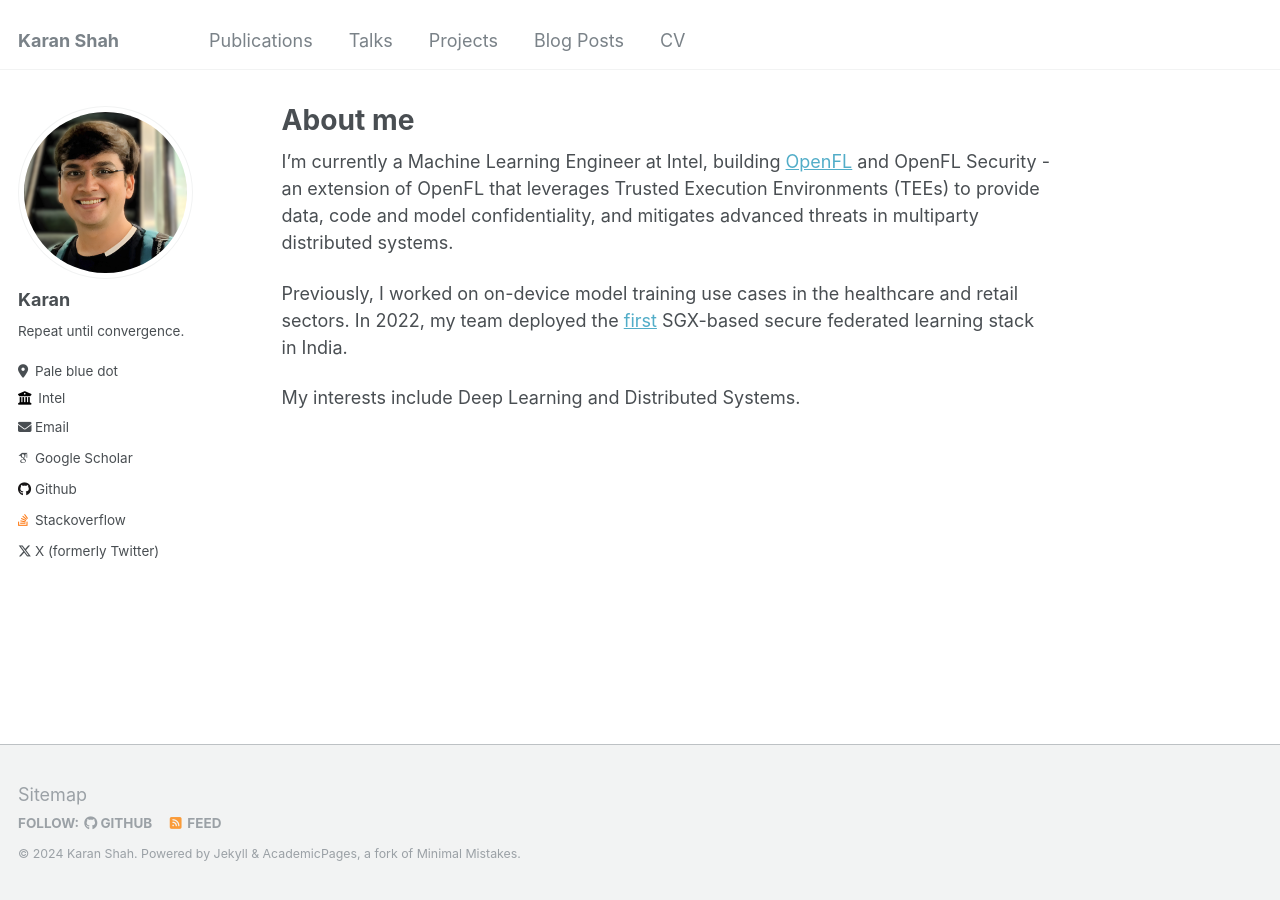
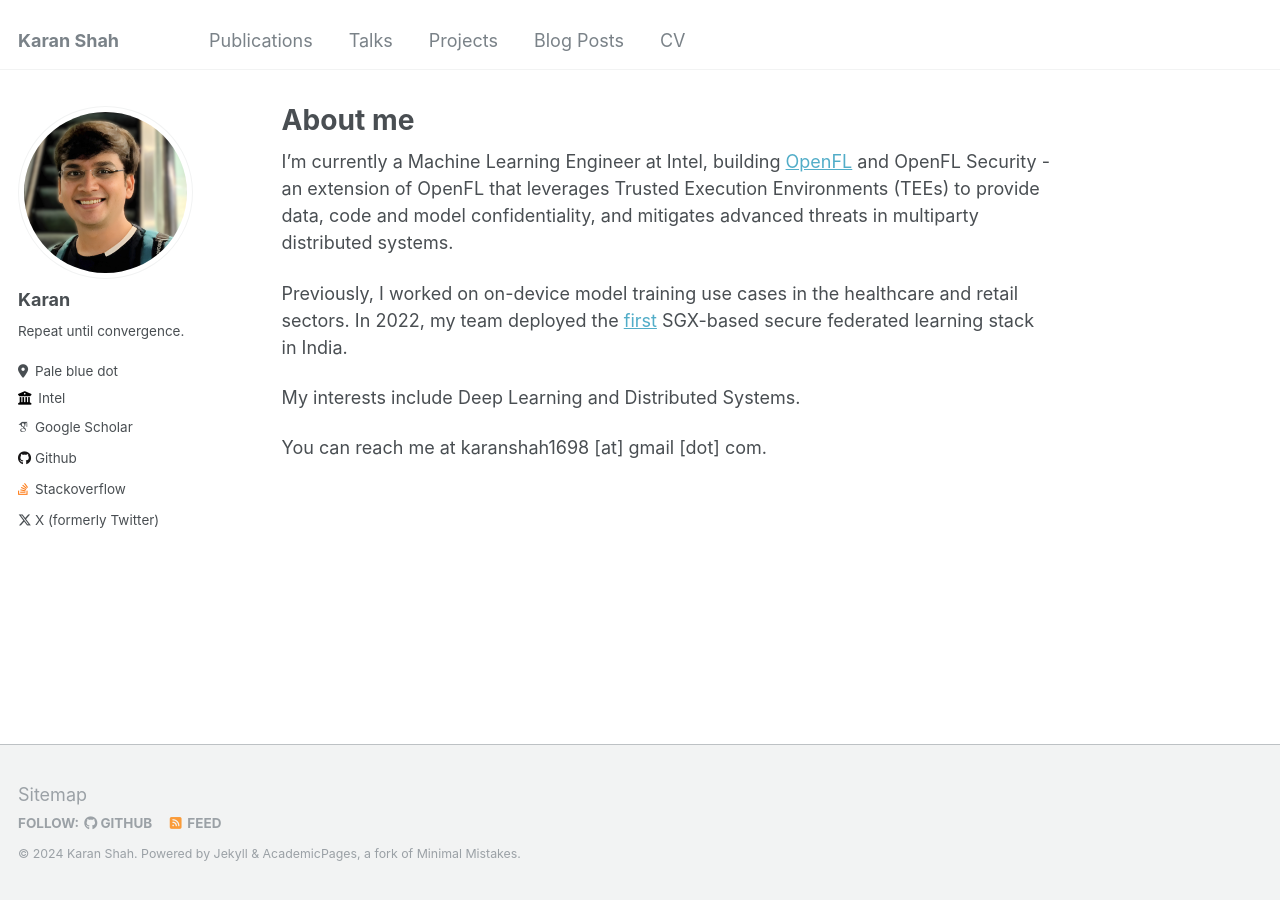
Before and after one commit to MasterSkepticista/MasterSkepticista.github.io, a Jekyll site: the page built from _pages/about.md, in a window 1280 px wide. Built offline with Jekyll 4.4.1, drawn with Linux system fonts in a browser that asks for light colours; some web fonts are replaced.

Commit message:
Hide email

```diff
--- a/_config.yml
+++ b/_config.yml
@@ -28,7 +28,7 @@
   location         : "Pale blue dot"
   employer         : "Intel"
   uri              : # URL
-  email            : "karanshah1698@gmail.com"
+  # email            : "karanshah1698@gmail.com"
 
   # Academic websites
   arxiv            : # URL - Update with the correct link to your profile
--- a/_pages/about.md
+++ b/_pages/about.md
@@ -12,3 +12,5 @@
 Previously, I worked on on-device model training use cases in the healthcare and retail sectors. In 2022, my team deployed the [first](https://health.economictimes.indiatimes.com/news/health-it/aster-dm-intel-carpl-collaborate-for-secure-federated-learning-platform/92599071) SGX-based secure federated learning stack in India.
 
 My interests include Deep Learning and Distributed Systems.
+
+You can reach me at karanshah1698 [at] gmail [dot] com.
```
